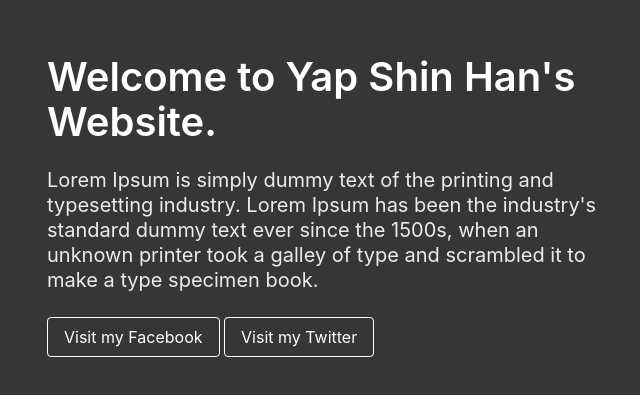
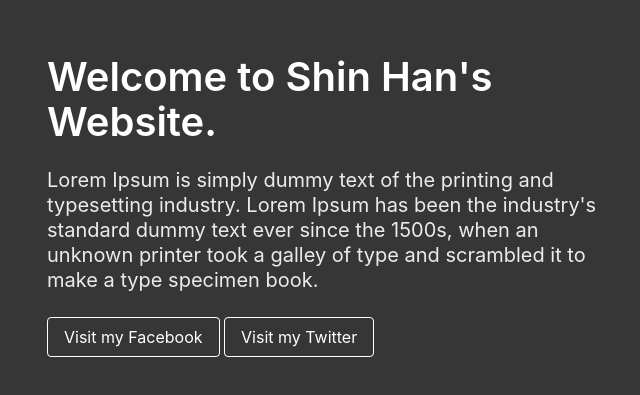
Before and after one commit to yapshinhan/yapshinhan.github.io, a plain HTML site: page index.html in a window 1280 px wide. Shown: the part 195-590 px from the top of the page, without its empty margins (311-951 px from the left). Drawn offline with nearby package versions, Linux system fonts and the light colour scheme.

Commit message:
Update index.html

```diff
--- a/index.html
+++ b/index.html
@@ -13,7 +13,7 @@
             <div class="columns is-vcentered is-centered">
                 <div class="column is-6">
                     <div class="block">
-                        <h1 class="title is-2">Welcome to Yap Shin Han's Website.</h1>
+                        <h1 class="title is-2">Welcome to Shin Han's Website.</h1>
                     </div>
                     <div class="block">
                         <h2 class="subtitle">Lorem Ipsum is simply dummy text of the printing and typesetting industry. Lorem Ipsum has been the industry's standard dummy text ever since the 1500s, when an unknown printer took a galley of type and scrambled it to make a type specimen book.<br>
```
